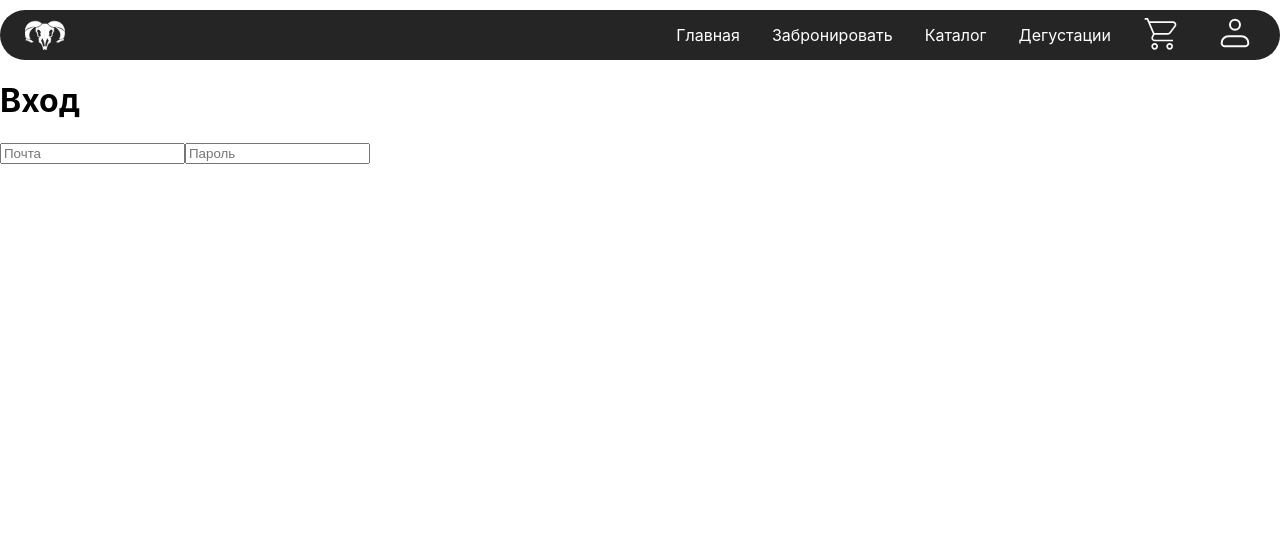
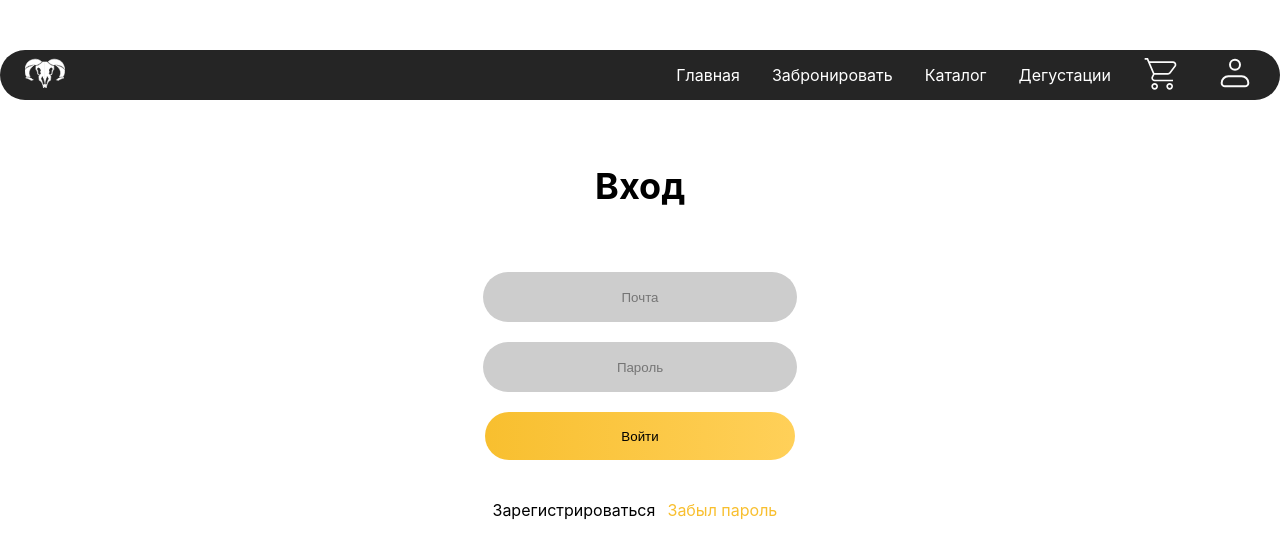
Before and after one commit to miragiee/Barashek-Shawn, a React (Create React App) app in the folder barashek-shawn/: page /Login in a window 1280 px wide. Shown: the top 558 px of the page. Built offline with nearby package versions, Linux system fonts and the light colour scheme.

Commit message:
Сделал LoginPage

```diff
--- a/barashek-shawn/src/components/Header/Header.jsx
+++ b/barashek-shawn/src/components/Header/Header.jsx
@@ -9,7 +9,7 @@ import { Link } from 'react-router-dom';
 export default function Header(){
     return(
         <header>
-            <img src={logo} alt="Logo" className={styles.logo}/>
+            <Link to="/"><img src={logo} alt="Logo" className={styles.logo}/></Link>
             <nav>
                 <ul>
 
@@ -18,7 +18,7 @@ export default function Header(){
                     <li><Link to="/Catalog">Каталог</Link></li>
                     <li><a href="">Дегустации</a></li>
                     <li><a href=""><img src={shcart} alt="Корзина" /></a></li>
-                    <li><a href=""><img src={pfp} alt="Профиль" /></a></li>
+                    <li><Link to="/Login"><img src={pfp} alt="Профиль" /></Link></li>
                 </ul>
             </nav>
         </header>
--- a/barashek-shawn/src/pages/Login.jsx
+++ b/barashek-shawn/src/pages/Login.jsx
@@ -1,12 +1,23 @@
+import { Link } from "react-router-dom";
+
 import Header from "../components/Header/Header";
+import styles from "./Login.module.css";
 
 export default function Login () {
     return (
-        <div>
+        <div className={styles.LoginPage}>
             <Header/>
-            <h1>Вход</h1>
-            <input placeholder="Почта"/>
-            <input placeholder="Пароль"/>
+            <h1 className={styles.Title}>Вход</h1>
+            <div className={styles.Inputs}>
+                <input placeholder="Почта" type="text" className={styles.InputBar}/>
+                <input placeholder="Пароль" type="text" className={styles.InputBar}/>
+                <button  type="submit" className={styles.EnterButton}>Войти</button>
+            </div>
+
+            <div className={styles.UsefullLinks}>
+                    <Link className={styles.NormalLink}>Зарегистрироваться</Link>
+                    <Link className={styles.AccentLink}>Забыл пароль</Link>
+                </div>
         </div>
     )
 }
--- /dev/null
+++ b/barashek-shawn/src/pages/Login.module.css
@@ -0,0 +1,76 @@
+.LoginPage {
+    display: flex;
+    flex-direction: column;
+
+    justify-content: center;
+    align-items: center;
+
+    padding-top: 40px;
+    gap: 40px;
+}
+
+.Title {
+    font-size: 36px;
+    font-weight: bold;
+}
+
+.Inputs {
+    display: flex;
+    flex-direction: column;
+
+    justify-content: center;
+    align-items: center;
+
+    gap: 20px;
+}
+
+.Inputs>input{
+    width: 310px;
+    height: 48px;
+    background-color: #CDCDCD;
+
+    text-align: center;
+
+    border: none;
+    border-radius: 30px;
+}
+
+.Inputs>button{
+    width: 310px;
+    height: 48px;
+    background: linear-gradient(90deg, #F8BF2F 0%, #FFD059 100%);
+
+    text-align: center;
+
+    border: none;
+    border-radius: 30px;
+}
+
+.Inputs>button:hover{
+    cursor: pointer;
+    background: linear-gradient(90deg, #f7c750 0%, #fad77f 100%);
+}
+
+.UsefullLinks {
+    display: flex;
+    flex-direction: row;
+
+    align-items: center;
+    justify-content: center;
+}
+
+.UsefullLinks>.NormalLink {
+    color: #000000;
+    text-decoration: none;
+
+    width: 175px;
+    height: 29px;
+}
+
+.UsefullLinks>.AccentLink{
+    text-decoration: none;
+    color: #F8BF2F;
+
+    width: 120px;
+    height: 29px;
+}
```
